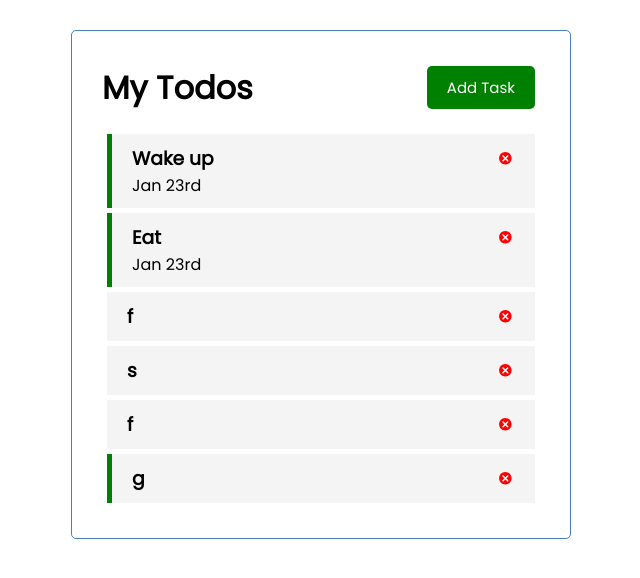
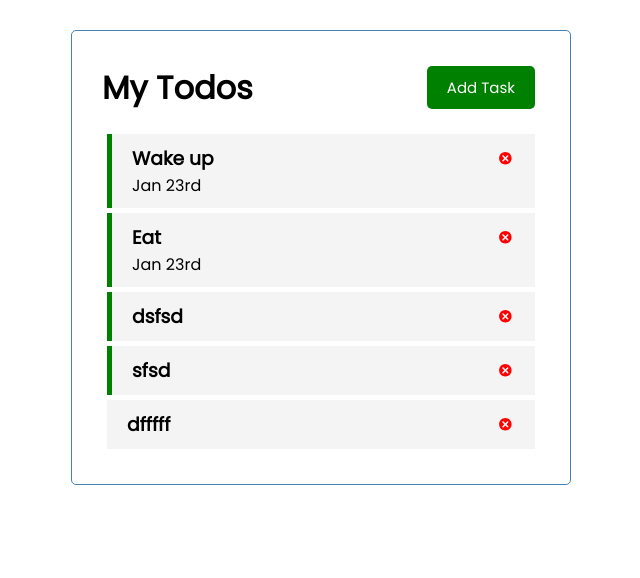
Before and after one commit to YugenFox/react-my-todos-app, a React (Create React App) app: page / in a window 1280 px wide. Shown: the top 578 px of the page, without its empty margins (319-959 px from the left). Built offline with nearby package versions, Linux system fonts and the light colour scheme; data requests are answered from the project's data file.

Commit message:
ToggleReminder complete and implemented

```diff
--- a/db.json
+++ b/db.json
@@ -13,28 +13,22 @@
       "reminder": true
     },
     {
-      "title": "f",
-      "date": "",
-      "reminder": false,
-      "id": 3
-    },
-    {
-      "title": "s",
-      "date": "",
-      "reminder": false,
-      "id": 4
-    },
-    {
-      "title": "f",
-      "date": "",
-      "reminder": false,
-      "id": 5
-    },
-    {
-      "title": "g",
+      "title": "dsfsd",
       "date": "",
       "reminder": true,
       "id": 6
+    },
+    {
+      "title": "sfsd",
+      "date": "",
+      "reminder": true,
+      "id": 7
+    },
+    {
+      "title": "dfffff",
+      "date": "",
+      "reminder": false,
+      "id": 8
     }
   ]
 }
--- a/src/App.js
+++ b/src/App.js
@@ -20,6 +20,14 @@ function App() {
   //Fetch Tasks
   const fetchTasks = async () => {
     const res = await fetch("http://localhost:5000/tasks");
+    const data = await res.json();
+
+    return data;
+  };
+
+  //Fetch Task
+  const fetchTask = async (id) => {
+    const res = await fetch(`http://localhost:5000/tasks/${id}`);
     const data = await res.json();
 
     return data;
@@ -67,8 +75,23 @@ function App() {
   };
 
   //Toggle Reminder on Task - highlight if true
-  const toggleReminder = (id) => {
-    console.log("toggle reminder on", id)
+  const toggleReminder = async(id) => {
+    //
+    let updTask = await fetchTask(id)
+    updTask = {...updTask, reminder: !updTask.reminder}
+    //PUT upd reminder task
+    await fetch(`http://localhost:5000/tasks/${id}`,{
+      method: 'PUT',
+      headers: {
+        'Content-type': "application/json",
+      },
+      body: JSON.stringify(updTask)
+    })
+
+    //set state with new data
+    const data = await fetchTasks()
+    setTasks(data)
+    // console.log("toggle reminder on", id)
   }
 
   return (
```
